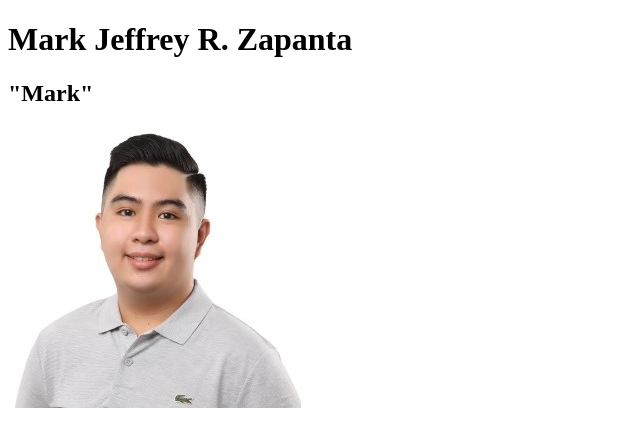
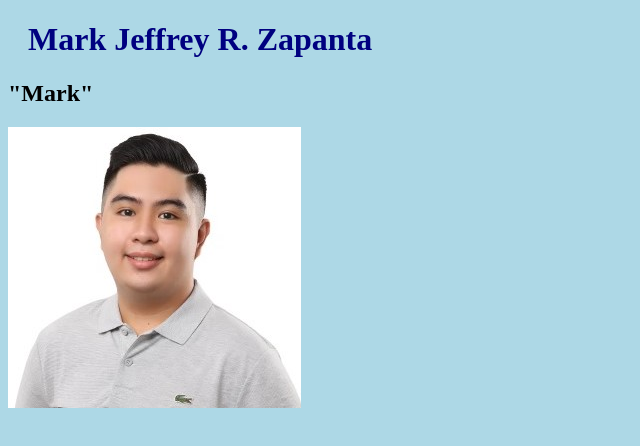
Before and after one commit to mrzapanta/mrzapanta.github.io, a plain HTML site: page index.html in a window 1280 px wide. Shown: the whole page, without its empty margins (0-640 px from the left). Drawn offline with Linux system fonts and the light colour scheme.

Commit message:
feat: add css

```diff
--- a/index.html
+++ b/index.html
@@ -2,6 +2,7 @@
 <html>
 
 <head>
+    <link rel="stylesheet" href="main.css">
 	<title>mjz online shop</title>
 </head>
 
--- /dev/null
+++ b/main.css
@@ -0,0 +1,8 @@
+body {
+    background-color: lightblue;
+  }
+
+  h1 {
+    color: navy;
+    margin-left: 20px;
+  }
```
